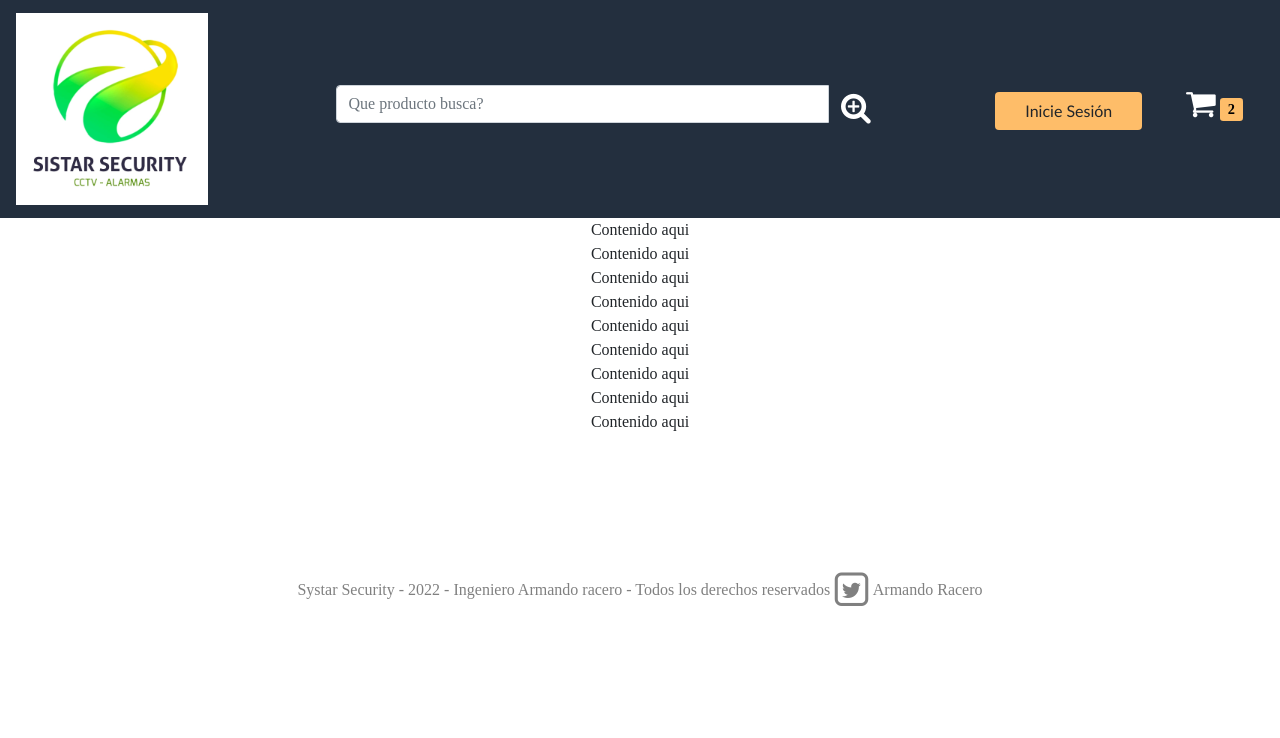
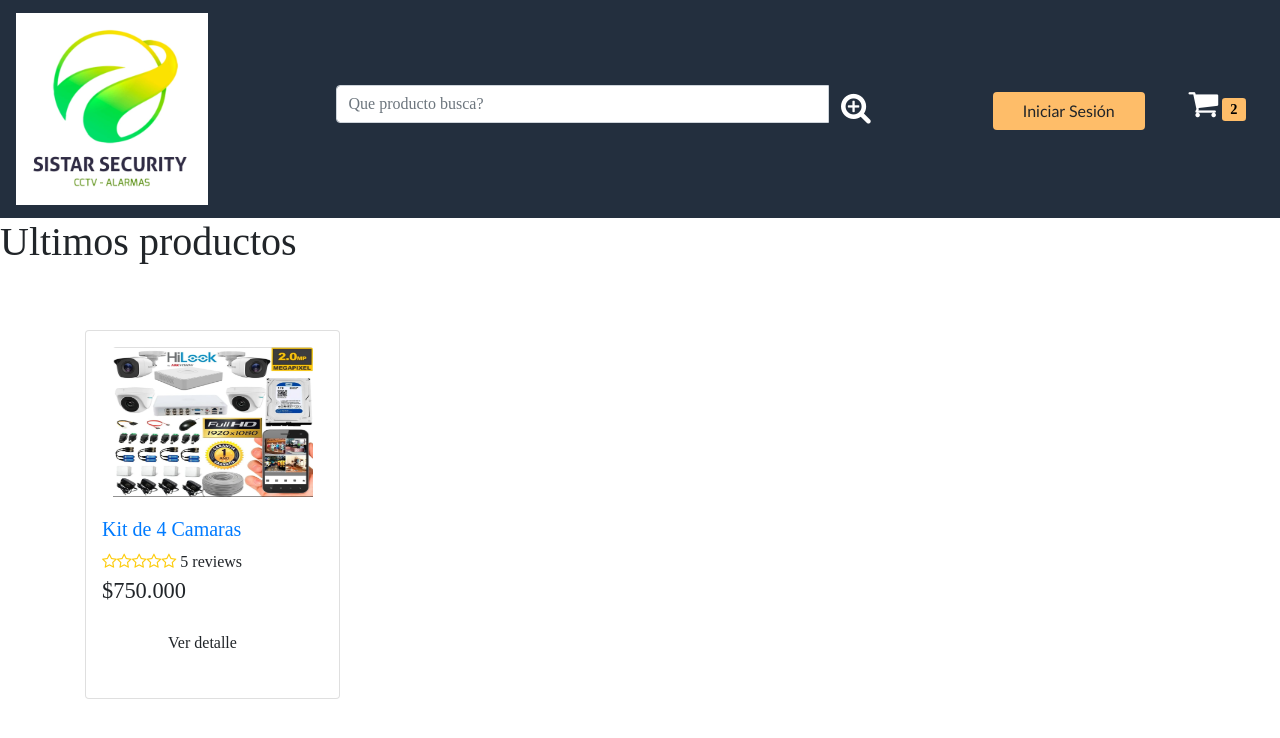
Before and after one commit to Armandorace/TiendaVirtualJireth, a React (Create React App) app in the folder front/: page / in a window 1280 px wide. Shown: the top 738 px of the page. Built offline with nearby package versions, Linux system fonts and the light colour scheme; the HTML template or start-up script is replaced by a standard one; a web font is replaced by a local one.

Commit message:
add product

```diff
--- a/front/public/index.html
+++ b/front/public/index.html
@@ -17,7 +17,7 @@
     href="https://stackpath.bootstrapcdn.com/font-awesome/4.7.0/css/font-awesome.min.css" />
   <link href="//db.onlinewebfonts.com/c/157c6cc36dd65b1b2adc9e7f3329c761?family=Amazon+Ember" rel="stylesheet"
     type="text/css" />
-  <title> Systar Security </title>
+  <title> Sistar Security </title>
 </head>
 
 <body>
--- a/front/src/App.js
+++ b/front/src/App.js
@@ -2,20 +2,13 @@ import './App.css';
 import React from 'react';
 import Header from './components/layout/Header';
 import { Footer } from './components/layout/Footer';
+import Home from './components/Home';
 
 function App() {
   return (
     <div className="App">
       <Header />
-      <center>Contenido aqui</center>
-      <center>Contenido aqui</center>
-      <center>Contenido aqui</center>
-      <center>Contenido aqui</center>
-      <center>Contenido aqui</center>
-      <center>Contenido aqui</center>
-      <center>Contenido aqui</center>
-      <center>Contenido aqui</center>
-      <center>Contenido aqui</center>
+      <Home />
       <Footer />
     </div>
   );
--- a/front/src/components/Home.js
+++ b/front/src/components/Home.js
@@ -5,6 +5,29 @@ export const Home = () => {
     <Fragment>
         <h1 id='encabezado_producto'>Ultimos productos</h1>
 
+        <section id="productos" className='container mt-5'>
+          <div className='row'>
+            <div className='col-sm-12 col-md6 col-lg-3 my-3'>
+              <div className='card p-3 rounded'>
+                <img className='card-img-top mx-auto' src='./images/kit4.jpeg' alt='Kit de 4 Camaras'></img>
+                <div className='card-body d-flex flex-column'>
+                  <h5 id='titulo_producto'><a href='http://localhost:3000'>Kit de 4 Camaras</a></h5>
+                  <div className='rating mt-auto'>
+                    <div className='rating-outer'>
+                      <div className='rating-inner'></div>
+                    </div>
+                    <span id='No_de_opiniones'> 5 reviews</span>
+                  </div>
+                  <p className='card-text'>$750.000</p><a href='http://localhost:3000' id="ver_producto" className='btn btn-block'>
+                    Ver detalle
+                  </a>
+                </div>
+              </div>
+            </div>
+          </div>
+        </section>
+
     </Fragment>
   )
 }
+export default Home
--- a/front/src/components/layout/Footer.js
+++ b/front/src/components/layout/Footer.js
@@ -5,7 +5,7 @@ export const Footer = () => {
     <Fragment>
         <footer className="py-1">
             <p className="text-center mt-1">
-                Systar Security - 2022 - Ingeniero Armando racero - Todos los derechos reservados
+                Sistar Security - 2022 - Ingeniero Armando racero - Todos los derechos reservados
                 <span class="fa-stack fa-lg">
                     <i class="fa fa-square-o fa-stack-2x"></i>
                     <i class="fa fa-twitter fa-stack-1x"></i>
--- a/front/src/components/layout/Header.js
+++ b/front/src/components/layout/Header.js
@@ -8,7 +8,7 @@ const Header = () => {
             <nav className='navbar row'>
                 <div className='col-12 col-md-3'>
                     <div className='navbar-brand'>
-                        <img src="./images/sistarsecurity.png" alt="Systar Security  Logo"></img>
+                        <img src="./images/sistarsecurity.png" alt="Sistar Security  Logo"></img>
                     </div>
                 </div>
 
@@ -27,7 +27,7 @@ const Header = () => {
                     </div>
                 </div>
                 <div className="col-12 col-md-3 mt-4 mt-md-0 text-center">
-                    <span><button className='btn' id="login_btn">Inicie Sesión</button></span>
+                    <span><button className='btn' id="login_btn">Iniciar Sesión</button></span>
                     &nbsp; &nbsp; &nbsp; &nbsp; &nbsp; &nbsp;
                     <i class="fa fa-shopping-cart fa-2x text-white" aria-hidden="false"></i>
                     <span className="ml-1" id="cart_count">2</span>
```
